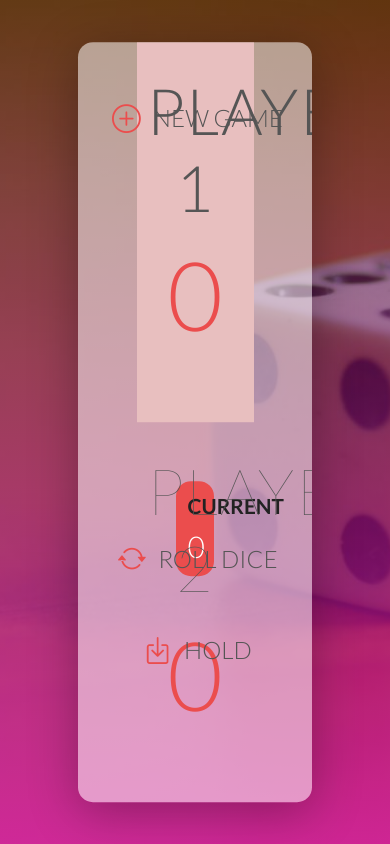
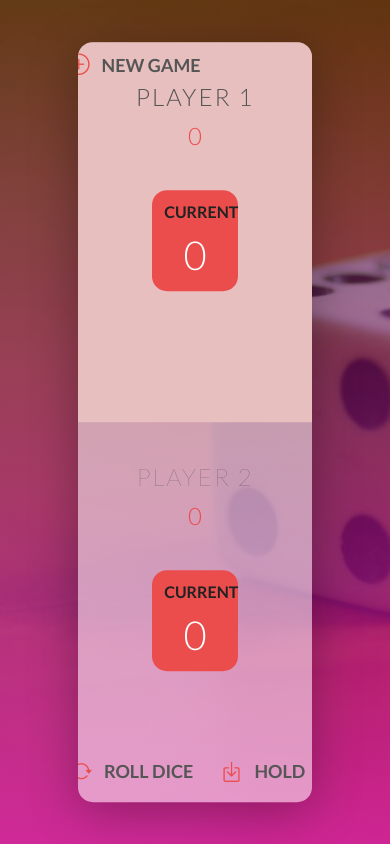
Before and after one commit to Pascal1494/Studi-Eval-2, a plain HTML site: page index.html in a window 390 px wide. Drawn offline with nearby package versions, Linux system fonts and the light colour scheme; files whose address does not match are found by name.

Commit message:
ended media query vue cell-phone

```diff
--- a/asset/css/styles.css
+++ b/asset/css/styles.css
@@ -257,6 +257,9 @@ padding: 5px;
  html {
    overflow: auto;
  }
+ body {
+   z-index: -10;
+ }
   .title {
     display: none;
   }
@@ -266,14 +269,86 @@ padding: 5px;
       height: 90vh;
   }
 
+  .player-current-box {
+    background-color: #eb4d4d;
+    color: #fff;
+    width: 40%;
+    margin: -90px auto;
+    /* padding: 12px; */
+    text-align: center;
+    border-radius: 15px;
+  }
+  .player-current-score {
+    font-size: 2.5em;
+  }
+
+  .player-score {
+    font-size: 1.5rem;
+  }
 
   .player-0-panel,
   .player-1-panel {
-    /* width: 25%;
-    height: 50%; */
+    width:100%;
+     /*   height: 50%; */
     padding: 10px;
     height: 45vh;
   }
+
+  .player-name {
+    font-size: 1.5rem;
+    text-align: center;
+    text-transform: uppercase;
+    letter-spacing: 2px;
+    font-weight: 100;
+    margin-top: 30px;
+    margin-bottom: 10px;
+    position: relative;
+  }
+
+  .player-name::after {
+  left: 20vh;
+    top:-24px;
+    font-size: 20px;
+  }
+
+  .player-current-label {
+    font-size: 1rem;
+
+  }
+  .btn {
+    font-size: 18px;
+    font-weight: bold;
+  }
+.btn-new {
+  position: absolute;
+  top: 3%;
+  left: 23%;
+}
+
+
+
+/* Roll dice button */
+
+.btn-roll {
+  top: 96%;
+  left: 22%;
+}
+
+
+/* Hold button*/
+
+.btn-hold {
+  top: 96%;
+  left: 78%;
+}
+
+.dice {
+  left:50%;
+  z-index: 20;
+  height: 10%;
+  top: 40vh;
+}
+
 }
 
 
```
